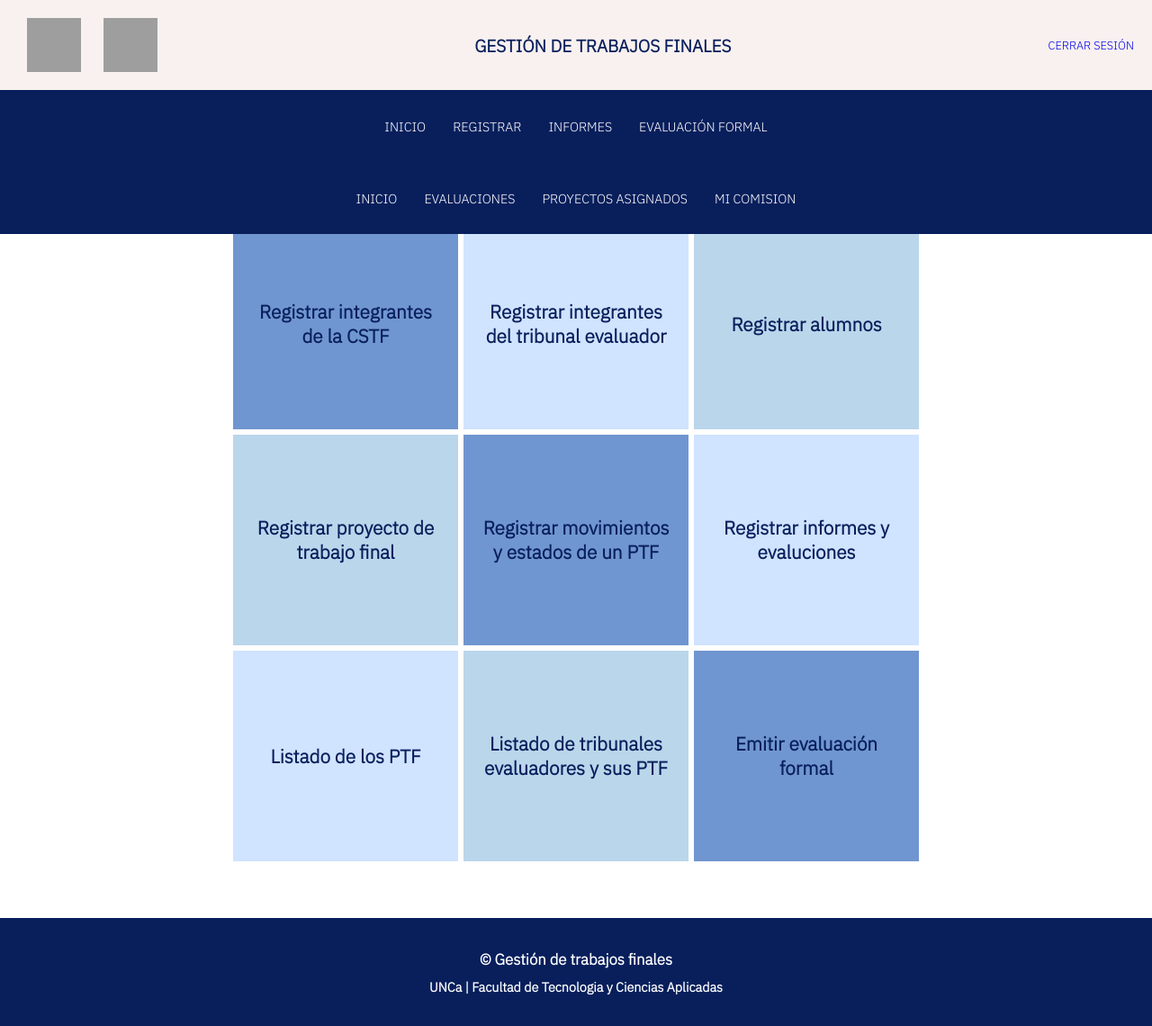
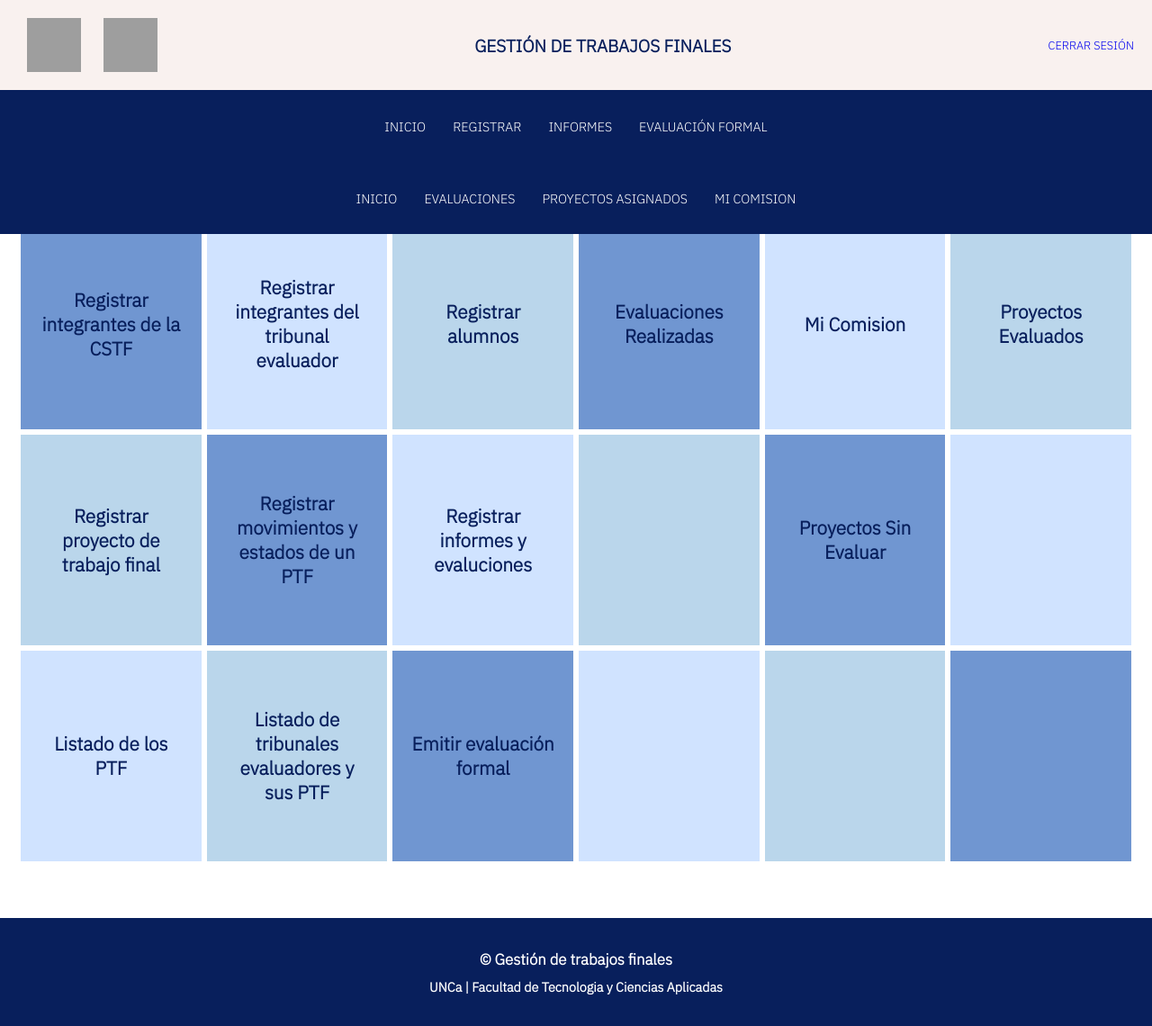
Before and after one commit to PaulaRojasFrias/laboratorio-prog3, a Django app: page / in a window 1280 px wide. Shown: the whole page at 90% size. Run offline with Django 4.2, Linux system fonts and the light colour scheme; the visitor is signed in with stand-in values (Sample User, id 1); some libraries are stand-ins or nearby versions; grey boxes are pictures that could not be loaded.

Commit message:
Index para integrante de la comision

```diff
--- a/usuarios/templates/usuarios/home.html
+++ b/usuarios/templates/usuarios/home.html
@@ -42,6 +42,50 @@
 
       </section>
     {% endif %}
+
+    {% if perms.persona.permiso_cstf %}
+      <section class="contenedor">
+        <div class="opcion opcion-1 opcion-a">
+          <a href="{% url 'dictamenes:cstf_listaEvaluacionesComision' user.username %}">Evaluaciones Realizadas</a>
+        </div>
+
+        <div class="opcion opcion-2 opcion-b">
+          <a href="{% url 'comisiones:cstf_misComisiones' user.username %}">Mi Comision</a>
+        </div>
+
+        <div class="opcion opcion-3 opcion-c">
+          <a href="{% url 'proyecto_trabajo_final:cstf_PTFsEvaluados' user.username %}"> Proyectos Evaluados</a>
+        </div>
+
+        <div class="opcion opcion-3 opcion-a">
+
+        </div>
+
+        <div class="opcion opcion-1 opcion-b blanco">
+          <a href="{% url 'proyecto_trabajo_final:cstf_PTFSnoEvaluados' %}">Proyectos Sin Evaluar</a>
+        </div>
+
+        <div class="opcion opcion-2 opcion-c blanco">
+
+        </div>
+
+        <div class="opcion  opcion-2 opcion-a blanco">
+
+        </div>
+
+        <div class="opcion opcion-3 opcion-b blanco">
+
+        </div>
+
+        <div class="opcion opcion-1 opcion-c blanco">
+
+        </div>
+
+
+      </section>
+    {% endif %}
+
+
   </main>
 
 {% endblock %}
```
Lines whose indentation alone changed are shown as unchanged.
